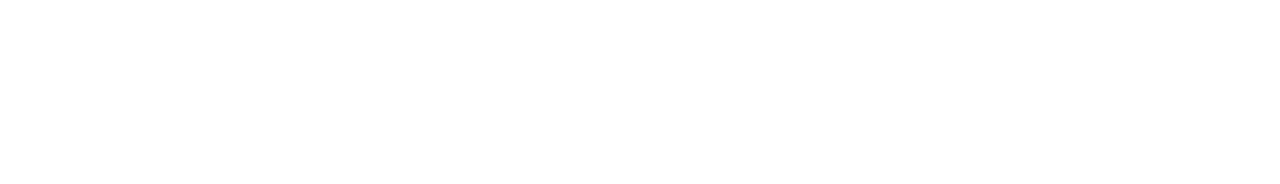
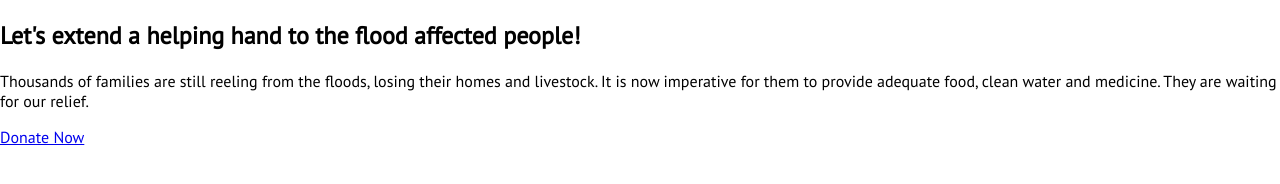
Before and after one commit to webdevmamoon/donate-now, a plain HTML site: page index.html in a window 1280 px wide. Drawn offline with Linux system fonts and the light colour scheme.

Commit message:
top banner added

```diff
--- a/index.html
+++ b/index.html
@@ -6,10 +6,24 @@
     <meta http-equiv="X-UA-Compatible" content="IE=edge">
     <meta name="viewport" content="width=device-width, initial-scale=1.0">
     <title>Donate For Humanity</title>
+    <link rel="preconnect" href="https://fonts.googleapis.com">
+    <link rel="preconnect" href="https://fonts.gstatic.com" crossorigin>
+    <link href="https://fonts.googleapis.com/css2?family=PT+Sans&display=swap" rel="stylesheet">
     <link rel="stylesheet" href="style.css">
 </head>
 
 <body>
+    <!-- Header-Banner Area Start -->
+    <section>
+        <div>
+            <h1>Let's extend a helping hand to the flood affected people!</h1>
+            <P>Thousands of families are still reeling from the floods, losing their homes and livestock. It is now
+                imperative for them to provide adequate food, clean water and medicine.
+                They are waiting for our relief.</P>
+            <a class="donate-now-button" href="#">Donate Now</a>
+        </div>
+        <!-- Header-Banner Area End -->
+    </section>
 
 </body>
 
--- a/style.css
+++ b/style.css
@@ -0,0 +1,4 @@
+body {
+    font-family: 'PT Sans', sans-serif;
+    margin: 0;
+}
```
